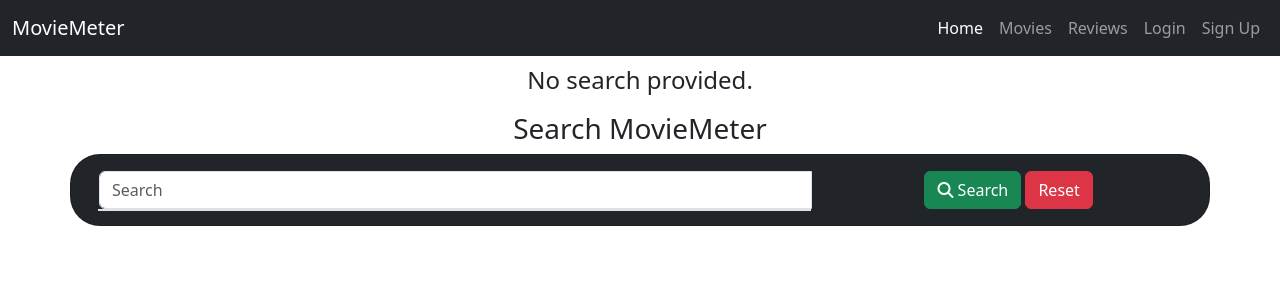
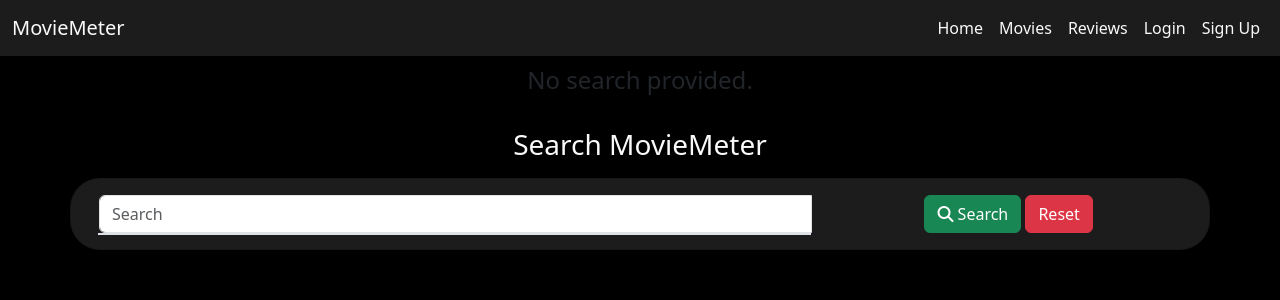
Before and after one commit to leellismith/MovieMeter, a Flask app: page /search in a window 1280 px wide. Shown: the top 300 px of the page. Run offline with Flask 3, Linux system fonts and the light colour scheme; some libraries are stand-ins or nearby versions.

Commit message:
Added styling to navbar, search and movies

```diff
--- a/static/css/style.css
+++ b/static/css/style.css
@@ -1,3 +1,46 @@
+body {
+    background-color: #000000;
+}
+
+a.navbar-brand {
+    color: #fafafa;
+}
+
+.navbar {
+    --bs-navbar-color: #fafafa;
+    --bs-navbar-hover-color: #ff0000;
+    --bs-navbar-brand-hover-color: #ff0000;
+}
+
+.bg-dark {
+    background-color: #1c1c1c !important;
+}
+
+h2.text-center {
+    color: #fafafa;
+    margin: 1rem 0 1rem 0;
+}
+
+h3.text-center {
+    color: #fafafa;
+    margin: 1rem 0 1rem 0;
+}
+
+.search-styling {
+    margin-bottom: 1rem;
+}
+
+.form-styling {
+    display: flex;
+    justify-content: center;
+}
+
+.movie-text {
+    color: #fafafa;
+}
+
+
+
 .card-style {
     border-radius: 30px;
 }
--- a/templates/add_review.html
+++ b/templates/add_review.html
@@ -8,7 +8,7 @@
             <div class="container text-center position-relative">
                 <div class="row justify-content-center">
                     <div class="col-md-8">
-                        <form method="POST" action="/search" class="mb-3">
+                        <form method="POST" action="/search" class="mb-3 form-styling">
                             <div class="col-6 position-relative">
                                 <label for="query" class="form-label">Search for a film to review:</label>
                                 <div class="input-group">
--- a/templates/base.html
+++ b/templates/base.html
@@ -19,7 +19,7 @@
 
     <header>
         <!-- NavBar -->
-        <nav class="navbar navbar-expand-lg navbar-dark bg-dark">
+        <nav class="navbar navbar-expand-lg bg-dark">
             <div class="container-fluid">
                 <a class="navbar-brand" href="{{ url_for('index') }}">MovieMeter</a>
                 <button class="navbar-toggler" type="button" data-bs-toggle="offcanvas"
@@ -36,7 +36,7 @@
                     <div class="offcanvas-body">
                         <ul class="navbar-nav">
                             <li class="nav-item">
-                                <a class="nav-link active" aria-current="page" href="{{ url_for('index') }}">Home</a>
+                                <a class="nav-link" aria-current="page" href="{{ url_for('index') }}">Home</a>
                             </li>
                             <li class="nav-item">
                                 <a class="nav-link" href="#">Movies</a>
--- a/templates/index.html
+++ b/templates/index.html
@@ -4,7 +4,7 @@
 
     <h3 class="text-center">Search MovieMeter</h3>
 
-    <div class="row card card-body bg-dark card-style">
+    <div class="row card card-body bg-dark card-style search-styling">
         <form action="{{ url_for('search') }}" method="post" class="col-12">
             <div class="row align-items-center justify-content-center text-center">
                 <div class="form-group col-12 col-md-8">
@@ -28,7 +28,7 @@
     {% if movies %}
     <ul>
         {% for movie in movies %}
-        <li class="align-items-center justify-content-center text-center">
+        <li class="align-items-center justify-content-center text-center movie-text">
             <img src="{{ movie.Poster }}" alt="{{ movie.Title }} Poster" width="200">
             <h3>{{ movie.Title }} ({{ movie.Year }})</h3>
             <p>Actors: {{ movie.Actors }}</p>
--- a/templates/reviews.html
+++ b/templates/reviews.html
@@ -32,7 +32,7 @@
 
     <div class="container">
         <div class="row justify-content-center">
-            <h2 class="text-center">Movie Reviews</h2>
+            <h3 class="text-center">Movie Reviews</h3>
         </div>
         <div class="row justify-content-center">
             {% for review in reviews %}
```
